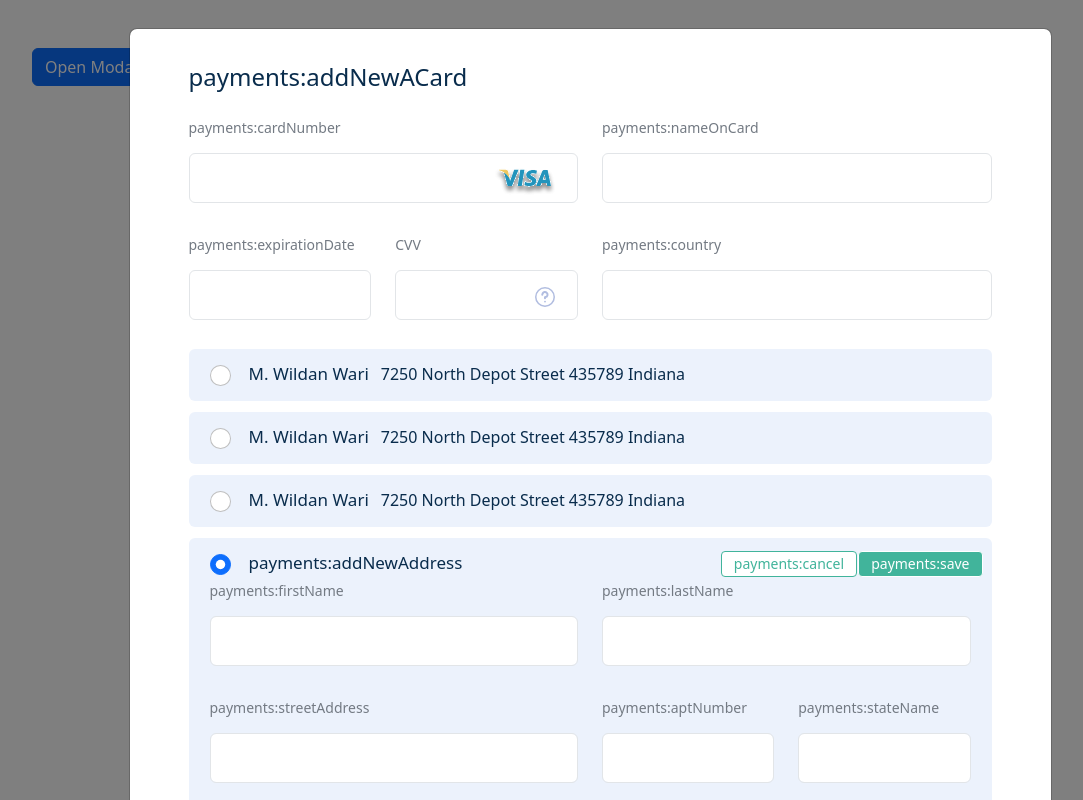
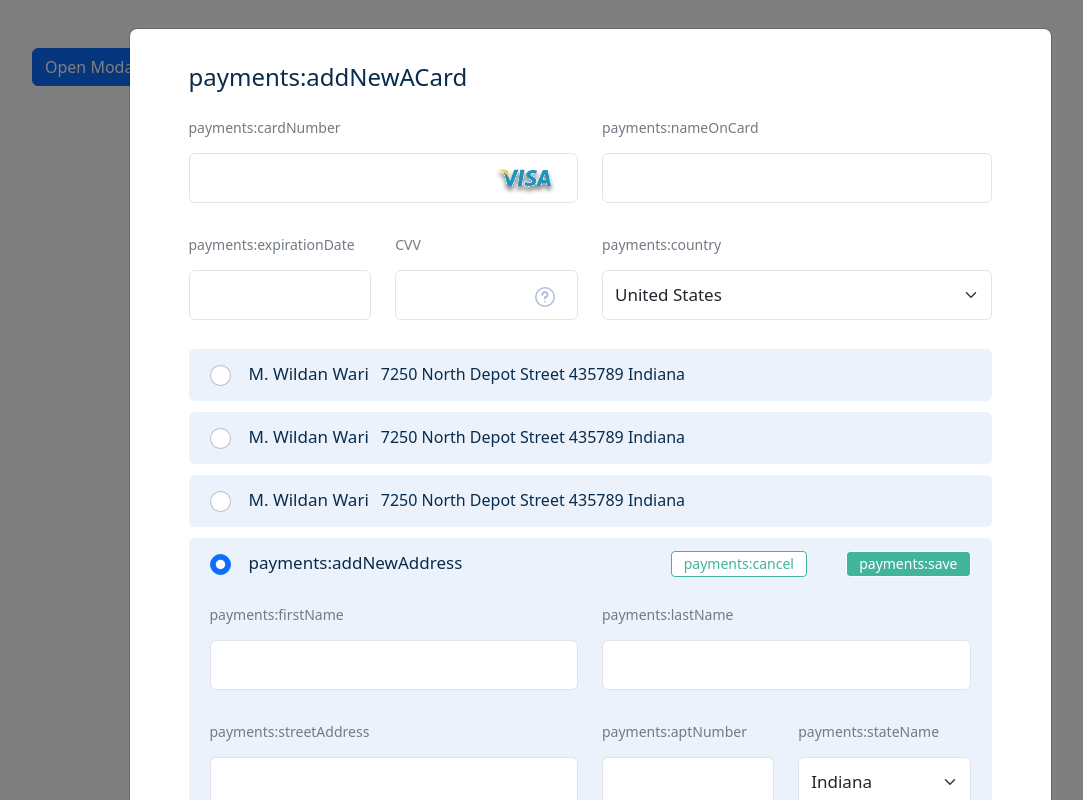
Before and after one commit to Bop2305/lumyri-app, a Next.js app in the folder app-landing-page/: page /payments in a window 1280 px wide. Both pictures are taken after a click on the button "Open Modal Card Add". Shown: the whole page, without its empty margins (50-1133 px from the left). Built offline with nearby package versions, Linux system fonts and the light colour scheme.

Commit message:
update Modal Card Add

```diff
--- a/app-landing-page/components/modals/ModalCardAdd.tsx
+++ b/app-landing-page/components/modals/ModalCardAdd.tsx
@@ -34,7 +34,7 @@ type CardDto = { [key: string]: string } & {
   lastName: string;
   streetName: string;
   aptNumber: string;
-  stateName: string;
+  stateId: string;
   zipCode: string;
 };
 
@@ -51,14 +51,15 @@ const FormLabelCustom = styled(FormLabel)`
 
 const Footer = styled(Row)`
   margin-top: 23px;
-  margin-bottom: 25px;
+  margin-bottom: 31px;
 `;
 
 const Checkbox = styled(Form.Check)`
   .form-check-input {
-    width: 24px;
-    height: 24px;
-    background-color: #41b49b;
+    width: 20px;
+    height: 21px;
+    background: #41b49b;
+    border-radius: 3px;
     border: none;
   }
   .form-check-label {
@@ -66,8 +67,20 @@ const Checkbox = styled(Form.Check)`
     font-size: 14px;
     line-height: 16px;
     color: #737a83;
-    margin-left: 5px;
+    margin-left: 14px;
   }
+`;
+
+const FormSelect = styled(Form.Select)`
+  height: 50px;
+  margin-top: 9px;
+  margin-bottom: 29px;
+  font-weight: 500;
+  font-size: 17px;
+  line-height: 26px;
+  border: 1.5px solid #e2e5e8;
+  border-radius: 6px;
+  cursor: pointer;
 `;
 
 export const ModalCardAdd = ({
@@ -89,7 +102,7 @@ export const ModalCardAdd = ({
       lastName: "",
       streetName: "",
       aptNumber: "",
-      stateName: "",
+      stateId: "",
       zipCode: "",
     },
     validate: (values: CardDto) => {
@@ -108,14 +121,14 @@ export const ModalCardAdd = ({
   });
 
   const addNewAddress = (
-    stateName: string,
+    stateId: string,
     streetName: string,
     zipCode: string,
     aptNumber: string
   ) => {
     console.log("add new address");
     return setAddressState({
-      stateName,
+      stateId,
       streetName,
       zipCode,
       aptNumber,
@@ -191,13 +204,18 @@ export const ModalCardAdd = ({
               <Col>
                 <FormGroup>
                   <FormLabelCustom>{t("payments:country")}</FormLabelCustom>
-                  <Input
-                    type="text"
-                    name="country"
-                    onChange={handleChange}
+                  <FormSelect
                     value={values.country}
-                    error={errors.country}
-                  />
+                    onChange={(e: { target: { value: string } }) => {
+                      values.country = e.target.value;
+                    }}
+                  >
+                    {data.map(({ address }) => (
+                      <option key={address.countryId} value={address.countryId}>
+                        {address.countryName}
+                      </option>
+                    ))}
+                  </FormSelect>
                 </FormGroup>
               </Col>
             </Row>
@@ -206,7 +224,6 @@ export const ModalCardAdd = ({
                 <Form.Check
                   type="radio"
                   name="address"
-                  // value={addressState}
                   checked={isDisable === true}
                   onChange={() => {
                     setIsDisable(!isDisable);
@@ -222,13 +239,12 @@ export const ModalCardAdd = ({
               </div>
             ))}
             <div className="radio-wrapper">
-              <Row>
-                <Col xs={8}>
+              <Row className="mb-4">
+                <Col xs={7}>
                   <Form.Check
                     type="radio"
                     name="address"
                     checked={isDisable === false}
-                    // value={addressState}
                     onChange={() => setIsDisable(!isDisable)}
                     label={
                       <>
@@ -239,20 +255,20 @@ export const ModalCardAdd = ({
                     }
                   />
                 </Col>
-                <Col className="text-end px-0">
+                <Col className="text-end">
                   <Btn
                     height="26px"
                     style="outline"
                     label={t("payments:cancel")}
                   />
                 </Col>
-                <Col className="text-end px-0">
+                <Col className="text-end">
                   <Btn
                     height="26px"
                     label={t("payments:save")}
                     onClick={() =>
                       addNewAddress(
-                        values.stateName,
+                        values.stateId,
                         values.streetName,
                         values.zipCode,
                         values.aptNumber
@@ -328,13 +344,21 @@ export const ModalCardAdd = ({
                           <FormLabelCustom>
                             {t("payments:stateName")}
                           </FormLabelCustom>
-                          <Input
-                            type="text"
-                            name="stateName"
-                            onChange={handleChange}
-                            value={values.stateName}
-                            error={errors.stateName}
-                          />
+                          <FormSelect
+                            value={values.stateId}
+                            onChange={(e: { target: { value: string } }) => {
+                              values.stateId = e.target.value;
+                            }}
+                          >
+                            {data.map(({ address }) => (
+                              <option
+                                key={address.stateId}
+                                value={address.stateId}
+                              >
+                                {address.stateName}
+                              </option>
+                            ))}
+                          </FormSelect>
                         </FormGroup>
                       </Col>
                     </Row>
@@ -357,7 +381,7 @@ export const ModalCardAdd = ({
               </fieldset>
             </div>
             <Footer>
-              <Col xs={5}>
+              <Col xs={5} className="d-flex align-items-center">
                 <Checkbox
                   type="checkbox"
                   label={t("payments:setAsDefaultCard")}
--- a/app-landing-page/components/payments/Input.tsx
+++ b/app-landing-page/components/payments/Input.tsx
@@ -27,7 +27,12 @@ const InputWrapper = styled(FormGroup)`
 export const Input = ({ icon = <></>, error = "", ...props }) => {
   return (
     <InputWrapper className="input-wrapper">
-      <Form.Control className={!error ? " " : "erros-input"} {...props} />
+      <Form.Control
+        style={
+          !error ? {} : { border: "1.5px solid red", background: "#FDE9EA" }
+        }
+        {...props}
+      />
       <div className="icon">{icon}</div>
     </InputWrapper>
   );
--- a/app-landing-page/services/MockDataPayments.ts
+++ b/app-landing-page/services/MockDataPayments.ts
@@ -6,10 +6,13 @@ export type DataPaymentsType = Array<{
   lastName: string
   type: string
   number: string
+  country: string
   expiration: string
   cvv: string
   address:  {
+    countryId: string
     countryName: string
+    stateId: string
     stateName: string
     streetName: string
     zipCode: string
@@ -24,9 +27,12 @@ export const DataPayments: DataPaymentsType = [
     lastName: 'Wari',
     type:"Visa",
     number:"5347498082170371",
+    country: 'United States',
     expiration:"09/22",
     cvv: "401",
     address: {
+      countryId: uuidv4(),
+      stateId: uuidv4(),
       countryName: 'United States',
       stateName: 'Indiana',
       streetName: '7250 North Depot Street',
@@ -40,9 +46,12 @@ export const DataPayments: DataPaymentsType = [
     lastName: 'Wari',
     type:"Visa",
     number:"5347498082170371",
+    country: 'United States',
     expiration:"09/22",
     cvv: "401",
     address: {
+      countryId: uuidv4(),
+      stateId: uuidv4(),
       countryName: 'United States',
       stateName: 'Indiana',
       streetName: '7250 North Depot Street',
@@ -56,9 +65,12 @@ export const DataPayments: DataPaymentsType = [
     lastName: 'Wari',
     type:"Visa",
     number:"5347498082170371",
+    country: 'United States',
     expiration:"09/22",
     cvv: "401",
     address: {
+      countryId: uuidv4(),
+      stateId: uuidv4(),
       countryName: 'United States',
       stateName: 'Indiana',
       streetName: '7250 North Depot Street',
--- a/app-landing-page/styles/_payments.scss
+++ b/app-landing-page/styles/_payments.scss
@@ -22,7 +22,3 @@
     color: #092c4c;
   }
 }
-
-.errors-input {
-  border: red;
-}
```
